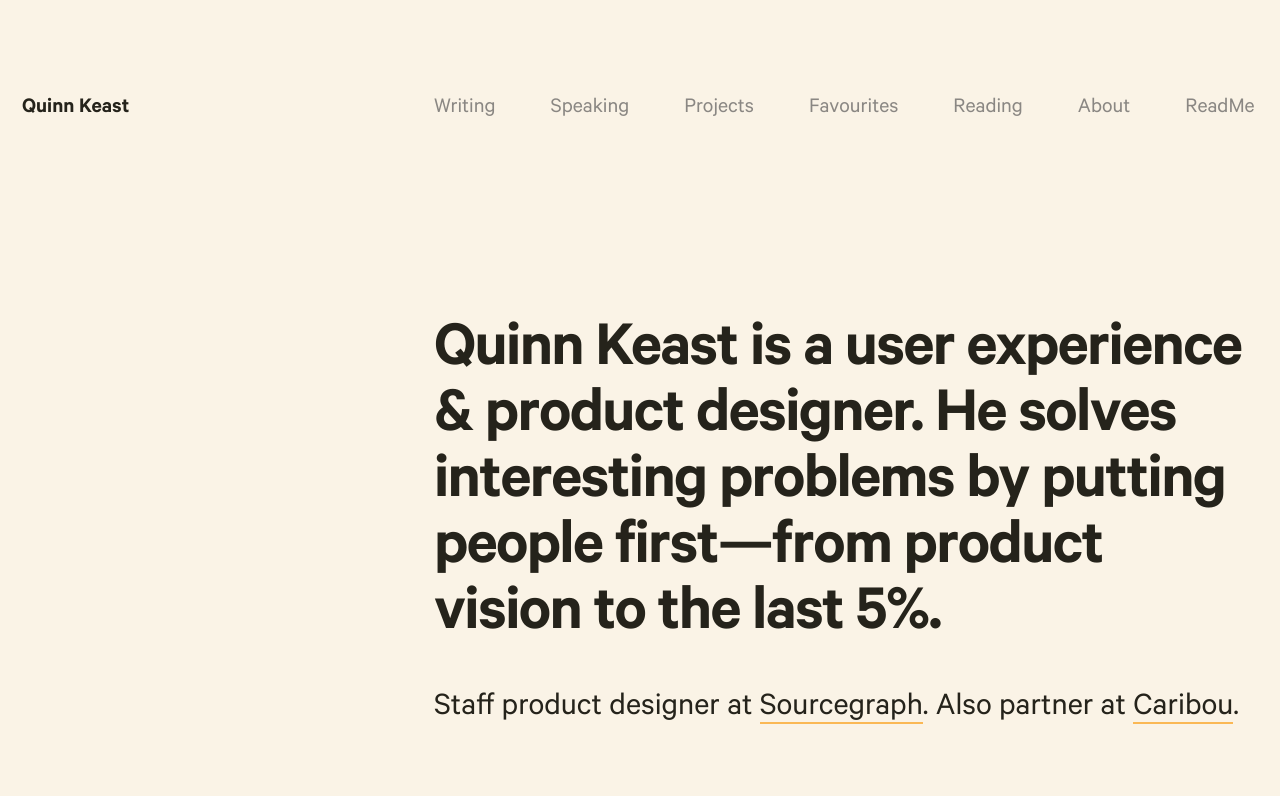
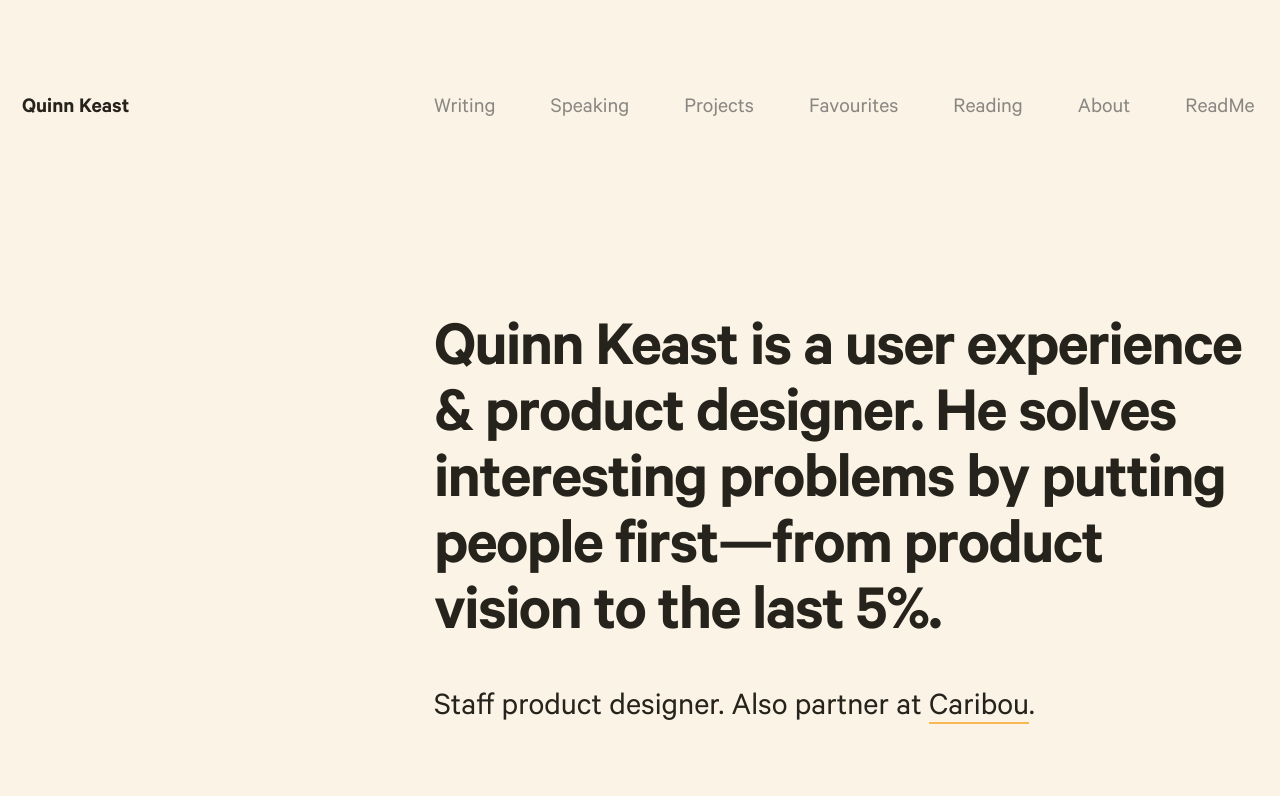
Before and after one commit to quinnkeast/quinnkeast-website, a Next.js app: page / in a window 1280 px wide. Shown: the top 796 px of the page. Built offline with nearby package versions, Linux system fonts and the light colour scheme.

Commit message:
Tweak home page

```diff
--- a/pages/index.js
+++ b/pages/index.js
@@ -15,10 +15,7 @@ export default function Home() {
             the last 5%.
           </h1>
           <h2 className="text-base md:text-2xl font-normal tracking-snug leading-tight md:leading-tight">
-            Staff product designer at{" "}
-            <a href="https://sourcegraph.com" target="_blank">
-              Sourcegraph
-            </a>. Also partner at{" "}
+            Staff product designer. Also partner at{" "}
             <a href="https://caribou.co" target="_blank">
               Caribou
             </a>
```
